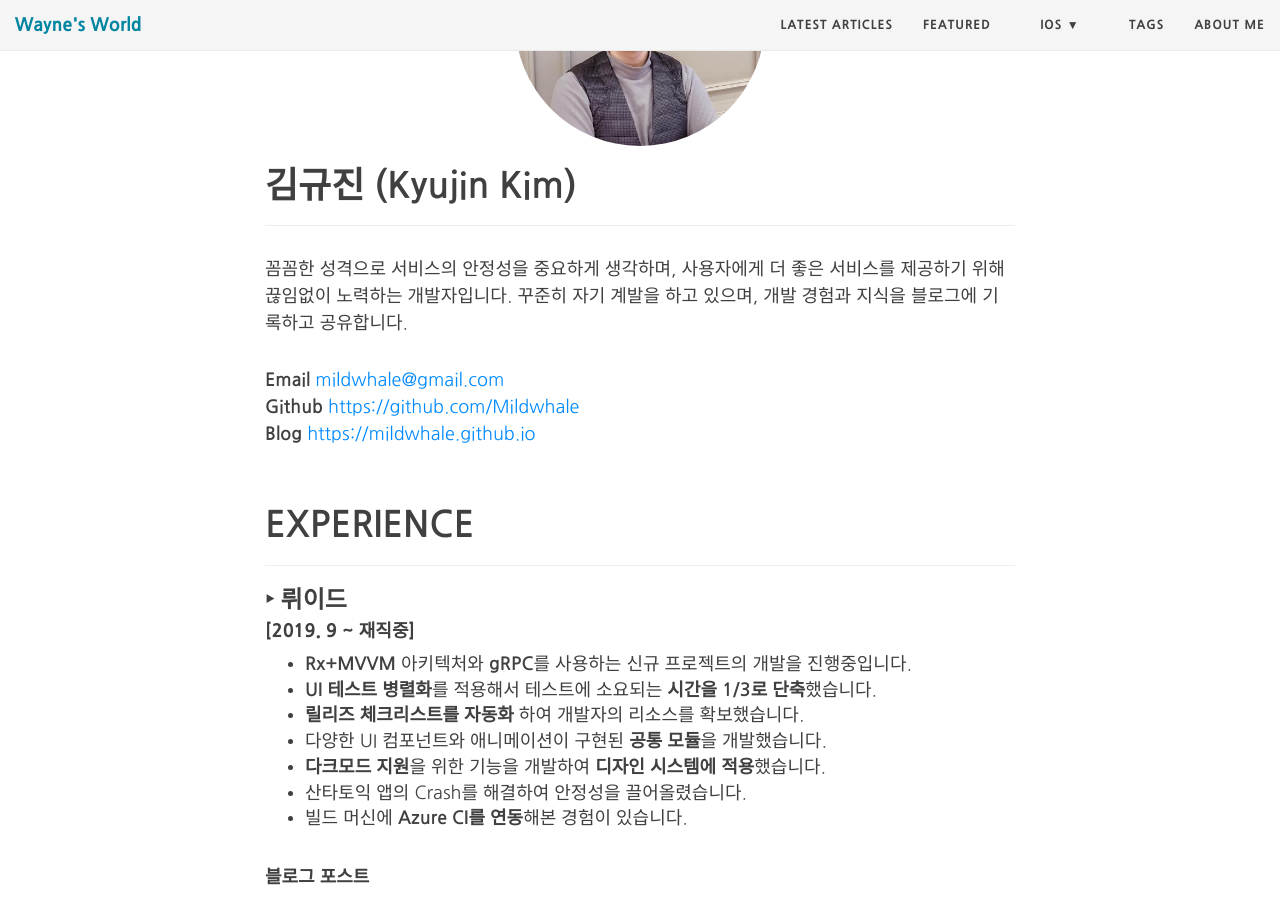
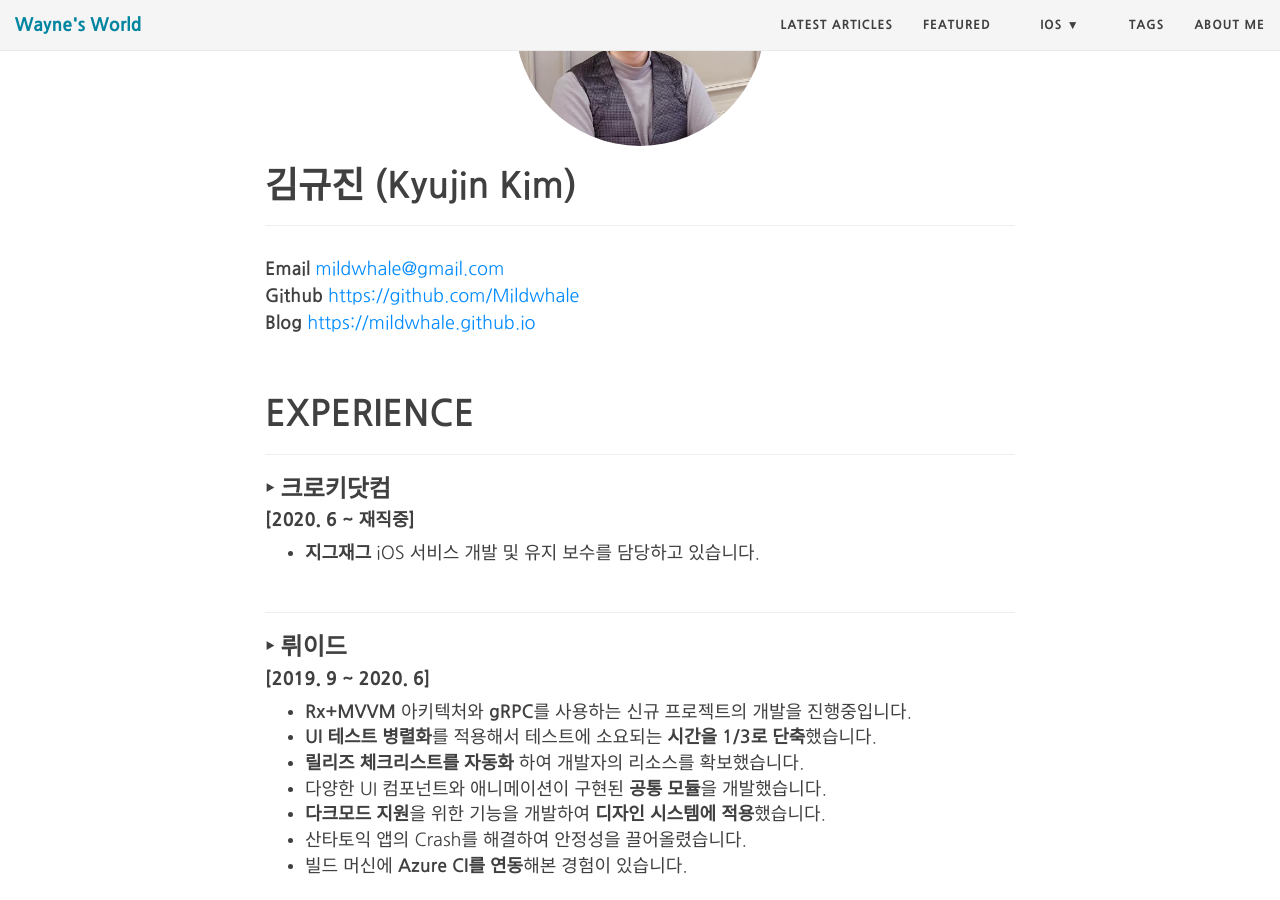
Before and after one commit to Mildwhale/mildwhale.github.io, a Jekyll site: the page built from aboutme.md, in a window 1280 px wide and 900 px high, scrolled down 406 px. Built offline with Jekyll 4.4.1, drawn with Linux system fonts in a browser that asks for light colours; nearby versions of some CDN libraries.

Commit message:
:pencil: Aboutme 업데이트

```diff
--- a/aboutme.md
+++ b/aboutme.md
@@ -8,8 +8,6 @@ description: iOS Software Engineer
 
 # **김규진 (Kyujin Kim)**
 ---
-꼼꼼한 성격으로 서비스의 안정성을 중요하게 생각하며, 사용자에게 더 좋은 서비스를 제공하기 위해 끊임없이 노력하는 개발자입니다. 꾸준히 자기 계발을 하고 있으며, 개발 경험과 지식을 블로그에 기록하고 공유합니다.
-
 **Email** <mailto:mildwhale@gmail.com>
 **Github** [https://github.com/Mildwhale](https://github.com/Mildwhale)
 **Blog** [https://mildwhale.github.io](https://mildwhale.github.io)
@@ -17,8 +15,14 @@ description: iOS Software Engineer
 
 # **EXPERIENCE**
 ---
+### ‣ 크로키닷컴
+#### [2020. 6 ~ 재직중]
+- **지그재그** iOS 서비스 개발 및 유지 보수를 담당하고 있습니다.
+<br/>
+
+---
 ### ‣ 뤼이드
-#### [2019. 9 ~ 재직중]
+#### [2019. 9 ~ 2020. 6]
 - **Rx+MVVM** 아키텍처와 **gRPC**를 사용하는 신규 프로젝트의 개발을 진행중입니다.
 - **UI 테스트 병렬화**를 적용해서 테스트에 소요되는 **시간을 1/3로 단축**했습니다.
 - **릴리즈 체크리스트를 자동화** 하여 개발자의 리소스를 확보했습니다.
```
